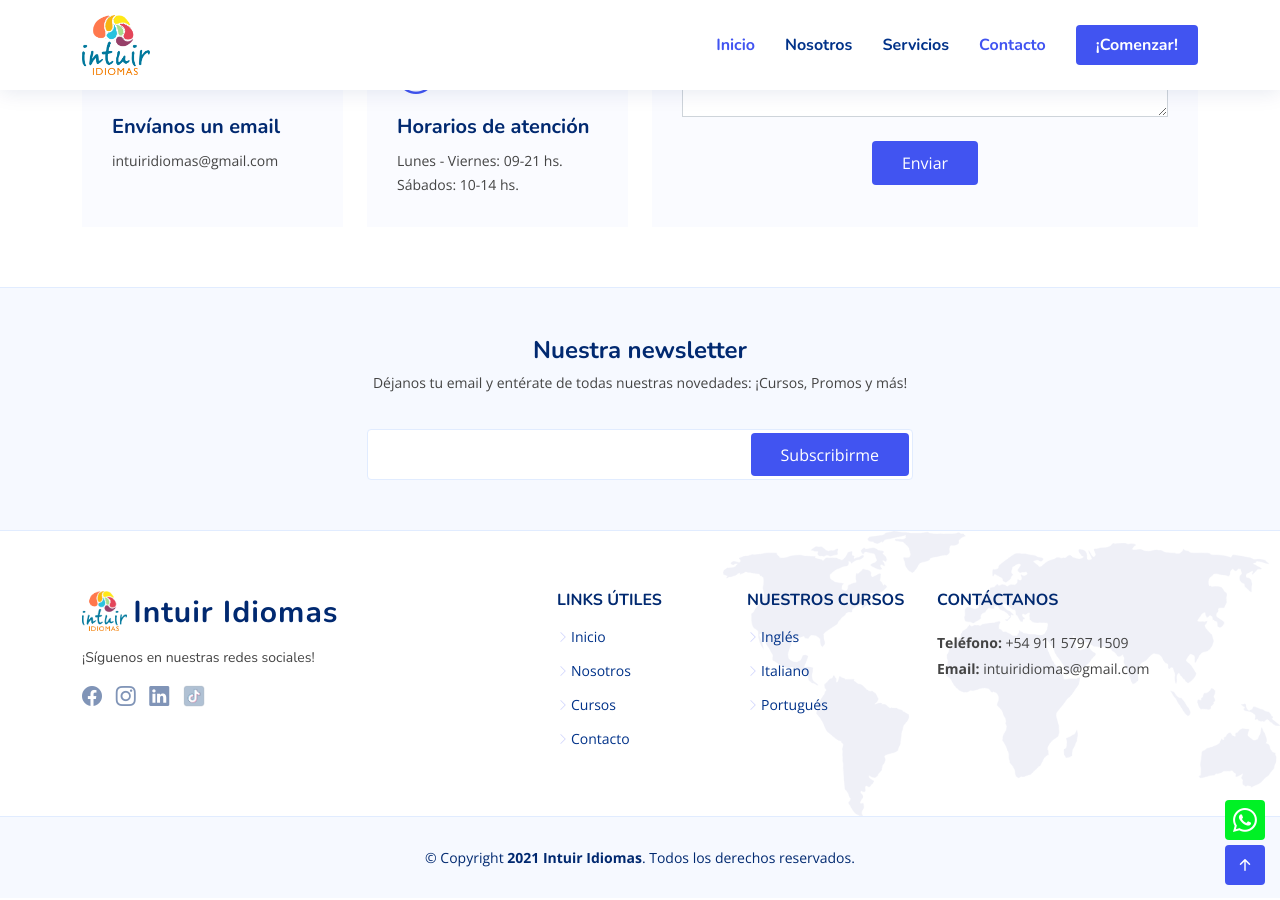
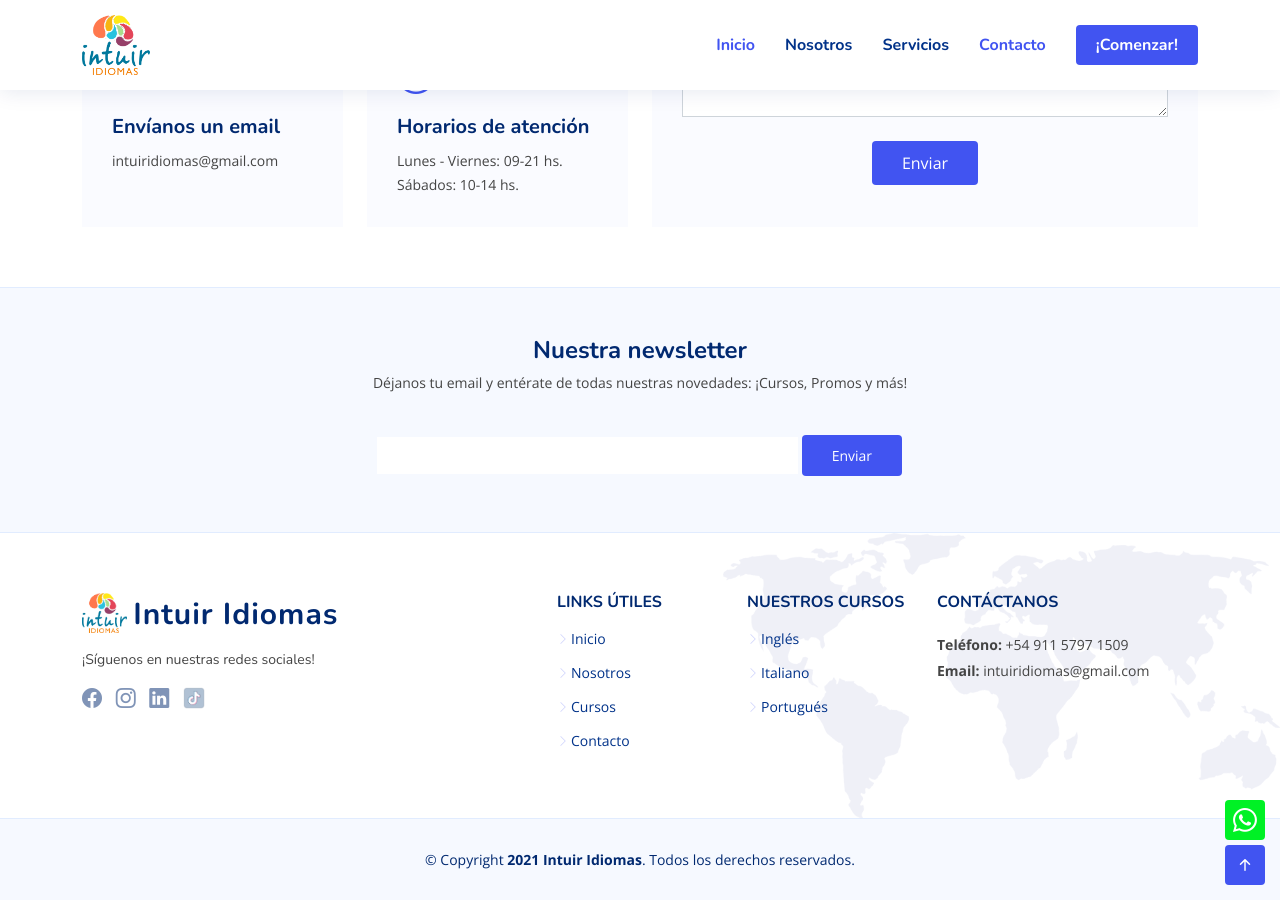
Before and after one commit to tezequiel/intuir, a Jekyll site: the page built from index.html, in a window 1280 px wide and 900 px high, scrolled down 5823 px. Built offline with Jekyll 4.4.1, drawn with Linux system fonts in a browser that asks for light colours.

Commit message:
fixing newsletter styles

```diff
--- a/_layouts/main.html
+++ b/_layouts/main.html
@@ -74,11 +74,15 @@
           <p>Déjanos tu email y entérate de todas nuestras novedades: ¡Cursos, Promos y más!</p>
         </div>
         <div class="col-lg-6">
-          <form id="newsletterForm">
-            <input type="email" name="email">
-            <input type="submit" value="Subscribirme" required/>
-            <!--<div class="loading">Enviando...</div>
-            <div class="sent-message">¡Listo! En breve te estaremos contactando!</div>-->
+          <form class="php-email-form newsletter" id="newsletterForm">
+            <input type="email" name="email"/>
+            <button type="submit">Enviar</button>
+            <div class="col-md-12 text-center">
+              <div class="loading">Enviando...</div>
+              <div class="error-message"></div>
+              <div class="sent-message">¡Listo! Te mantendremos informado/a de nuestras novedades!
+              </div>
+            </div>
           </form>
         </div>
       </div>
@@ -89,8 +93,8 @@
     <div class="container">
       <div class="row gy-4">
         <div class="col-lg-5 col-md-12 footer-info">
-          <a href="index.html" class="logo d-flex align-items-center">
-            <img src="assets/img/logo.png" alt="">
+          <a href="/" class="logo d-flex align-items-center">
+            <img src="/assets/img/logo.png" alt="">
             <span>Intuir Idiomas</span>
           </a>
           <p>¡Síguenos en nuestras redes sociales!</p>
--- a/assets/css/main.css
+++ b/assets/css/main.css
@@ -1630,6 +1630,11 @@ section {
   height: 100%;
 }
 
+.newsletter {
+  background: #f6f9ff !important;
+  border: none !important;
+}
+
 .php-email-form .error-message {
   display: none;
   color: #fff;
@@ -2263,7 +2268,7 @@ section {
 .footer .footer-newsletter form input[type="email"] {
   border: 0;
   padding: 8px;
-  width: calc(100% - 140px);
+  width: calc(100% - 105px);
 }
 
 .footer .footer-newsletter form input[type="submit"] {
```
